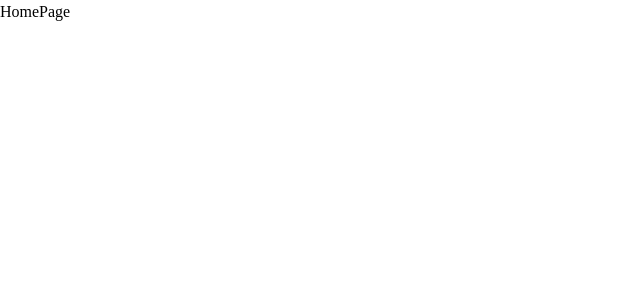
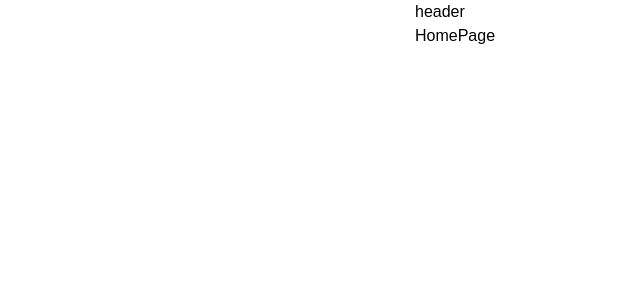
Before and after one commit to Line1-Hackathon-team14/NoonCo-FE, a React (Vite) app: page / in a window 1280 px wide. Shown: the top 300 px of the page, without its empty margins (0-640 px from the left). Built offline with nearby package versions, Linux system fonts and the light colour scheme.

Commit message:
chore : main layout

```diff
--- a/src/App.module.css
+++ b/src/App.module.css
@@ -0,0 +1,9 @@
+.app {
+  justify-content: center;
+  height: 100svh;
+  margin: 0px auto;
+  width: 100vw;
+  max-width: 450px;
+  overflow: hidden;
+  font-family: 'Paperozi', sans-serif;
+}
--- /dev/null
+++ b/src/layout/main-layout/MainLayout.css
@@ -0,0 +1,16 @@
+.mainlayout__container {
+  display: flex;
+  width: 100%;
+  height: 100dvh;
+  align-items: center;
+  justify-content: center;
+}
+
+.mainlayout__page {
+  position: relative;
+  width: 100%;
+  max-width: 450px;
+  height: 100%;
+  min-height: 0;
+  overflow: hidden;
+}
--- /dev/null
+++ b/src/layout/main-layout/MainLayout.jsx
@@ -0,0 +1,16 @@
+import { Outlet } from 'react-router-dom'
+
+import './MainLayout.css'
+
+const MainLayout = () => {
+  return (
+    <div className='mainlayout__container'>
+      <div className='mainlayout__page'>
+        header
+        <Outlet />
+      </div>
+    </div>
+  )
+}
+
+export default MainLayout
```
Also changed, not shown: src/router/AppRouter.jsx (+10 -1 lines).
